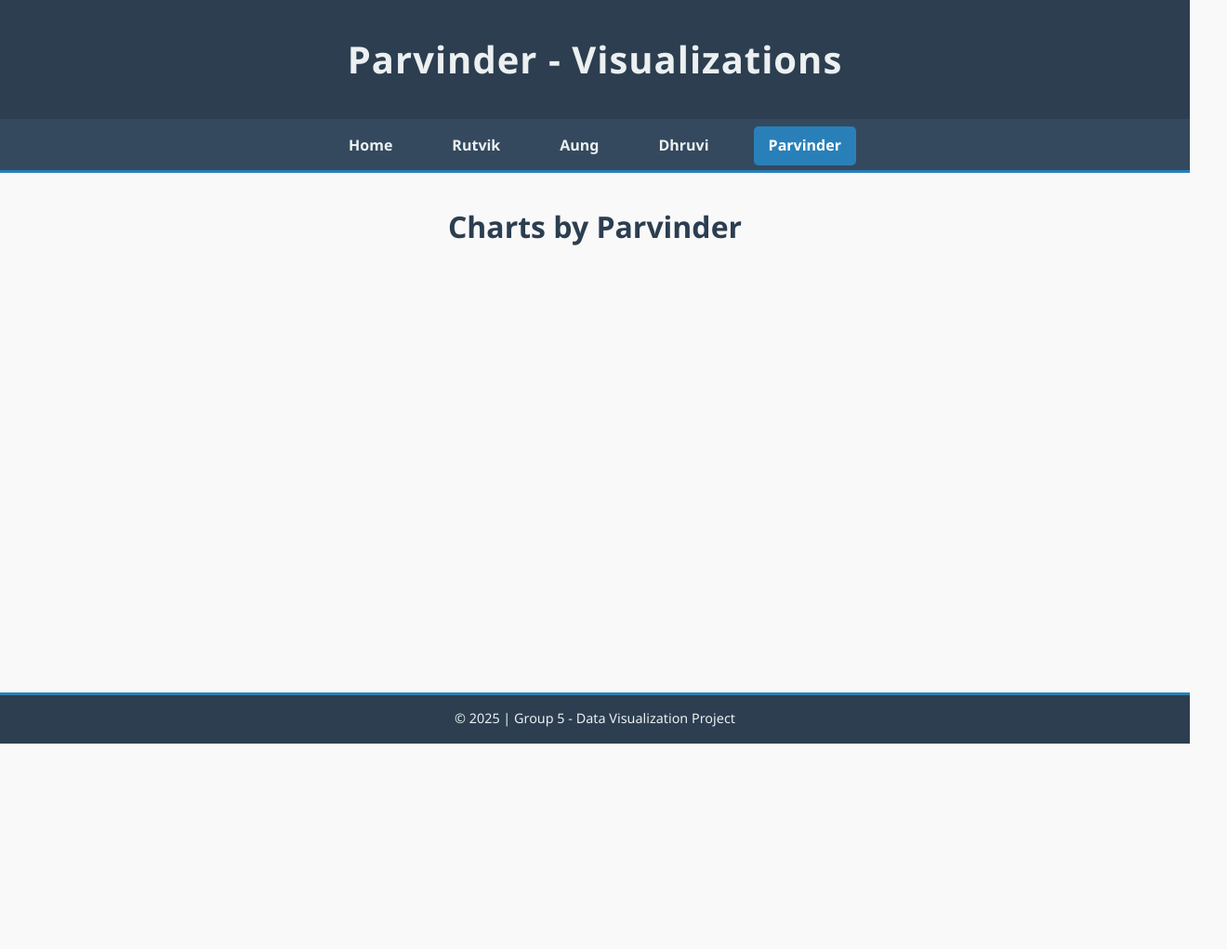
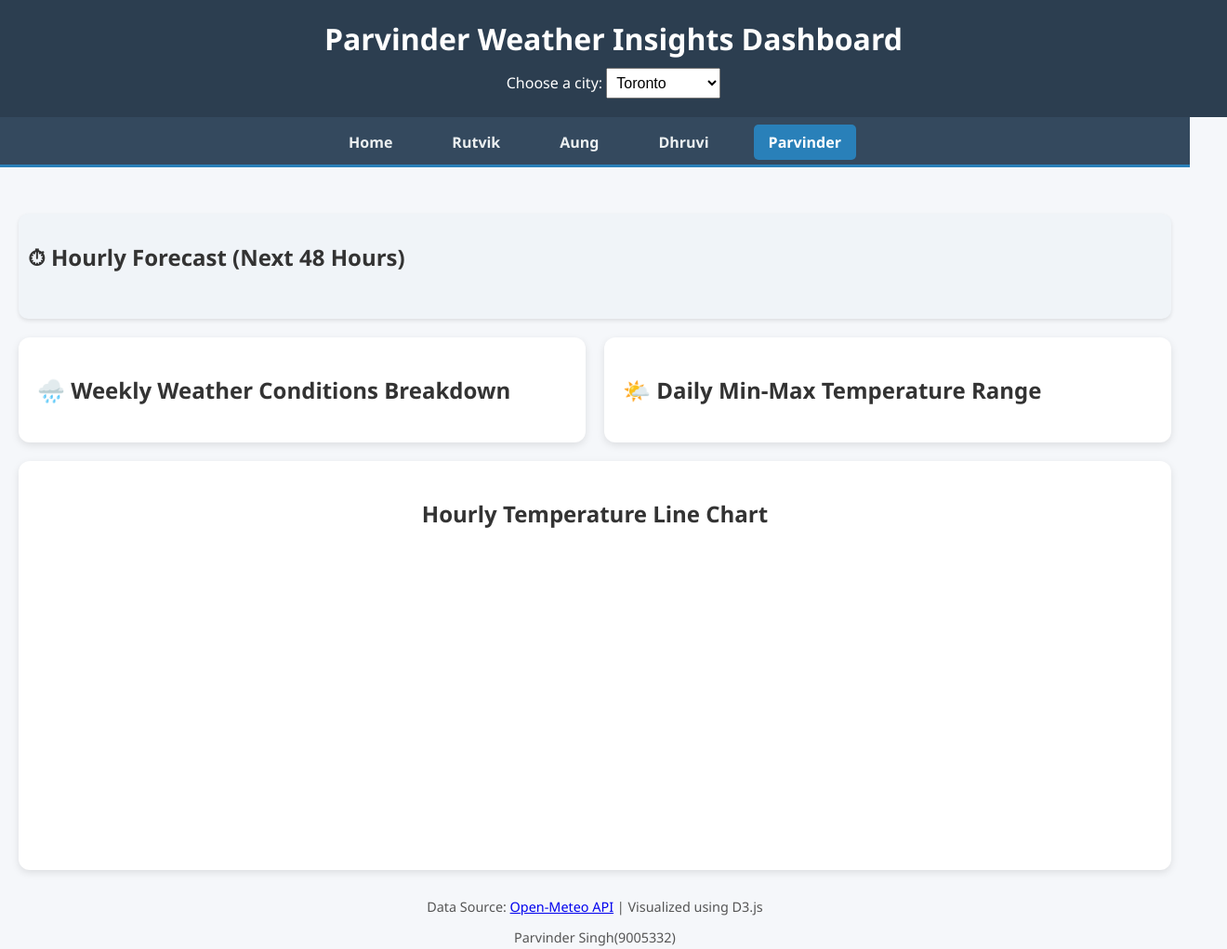
Before and after one commit to aungkokhant2213/WebCMS_Group5, a plain HTML site: page member4.html in a window 1280 px wide. Shown: the whole page at 93% size, 1320 px wide, since content can reach past the window. Before the commit the page ends 800 px from the top, so only its background shows below. Drawn offline with nearby package versions, Linux system fonts and the light colour scheme; no server answers.

Commit message:
Update member4.html

```diff
--- a/member4.html
+++ b/member4.html
@@ -1,16 +1,40 @@
+
 <!DOCTYPE html>
 <html lang="en">
 <head>
   <meta charset="UTF-8" />
   <meta name="viewport" content="width=device-width, initial-scale=1.0"/>
-  <title>Parvinder Charts</title>
-  <link rel="stylesheet" href="css/style.css" />
+  <title>Parvinder Weather Dashboard</title>
+
+  <!-- CSS -->
+  <link rel="stylesheet" href="css/ParvinderStyles.css" />
+
+  <!-- D3.js -->
+  <script src="https://d3js.org/d3.v7.min.js"></script>
 </head>
 <body>
+
+      <!-- Header -->
     <header>
-      <h1>Parvinder - Visualizations</h1>
+      <h1>Parvinder Weather Insights Dashboard</h1>
+      <label for="citySelect">Choose a city:</label>
+      <select id="citySelect">
+        <option>Toronto</option>
+        <option>Vancouver</option>
+        <option>Montreal</option>
+        <option>Calgary</option>
+        <option>Edmonton</option>
+        <option>Ottawa</option>
+        <option>Winnipeg</option>
+        <option>Halifax</option>
+        <option>Kitchener</option>
+        <option>Waterloo</option>
+        <option>Cambridge</option>
+        <option>Brampton</option>
+        <option>Mississauga</option>
+      </select>
     </header>
-    <nav>
+        <nav>
       <ul>
         <li><a href="index.html">Home</a></li>
         <li><a href="member1.html">Rutvik</a></li>
@@ -19,16 +43,45 @@
         <li><a href="member4.html" class="active">Parvinder</a></li>
       </ul>
     </nav>
+  <div id="parv-weather-dashboard">
 
-  <main>
-    <h2>Charts by Parvinder</h2>
-    <div id="chart-container">
-      <!-- Add your D3 visualizations here -->
-    </div>
-  </main>
 
-  <footer>
-    <p>&copy; 2025 | Group 5 - Data Visualization Project</p>
-  </footer>
+
+
+
+    <!-- Horizontal Hourly Weather Tiles -->
+    <section id="parv-hourly-slider-section">
+      <h2>⏱ Hourly Forecast (Next 48 Hours)</h2>
+      <div id="parv-hourly-slider" class="parv-slider-container"></div>
+    </section>
+
+    <!-- Grid Layout for Charts -->
+    <main class="parv-dashboard-grid">
+      <section class="parv-card">
+ <h2>🌧️ Weekly Weather Conditions Breakdown</h2>
+        <div id="parv-pieChart"></div>
+      </section>
+
+      <section class="parv-card">
+        <h2>🌤️ Daily Min-Max Temperature Range</h2>
+        <div id="parv-tempRangeChart" class="chart-box"></div>
+      </section>
+
+      <section class="parv-card-full">
+
+        <h2>Hourly Temperature Line Chart</h2>
+        <div id="parv-hourly-temp-chart"></div>
+      </section>
+    </main>
+
+    <!-- Footer -->
+    <footer>
+      <p>Data Source: <a href="https://open-meteo.com" target="_blank">Open-Meteo API</a> | Visualized using D3.js</p>
+      <p>Parvinder Singh(9005332)</p>
+    </footer>
+  </div>
+
+  <!-- JavaScript -->
+  <script src="js/ParvinderWeatherDashboard.js"></script>
 </body>
 </html>
```
